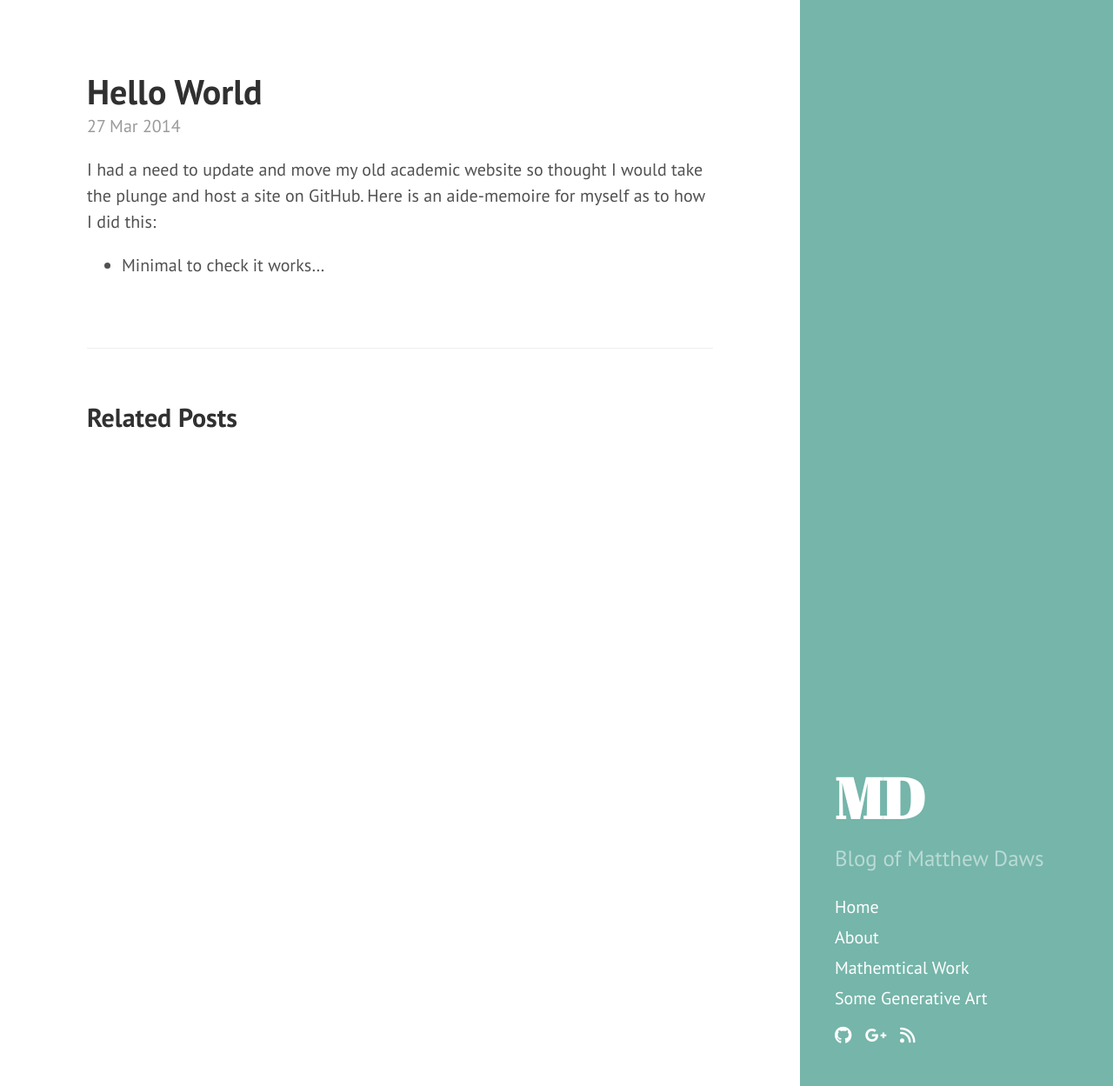
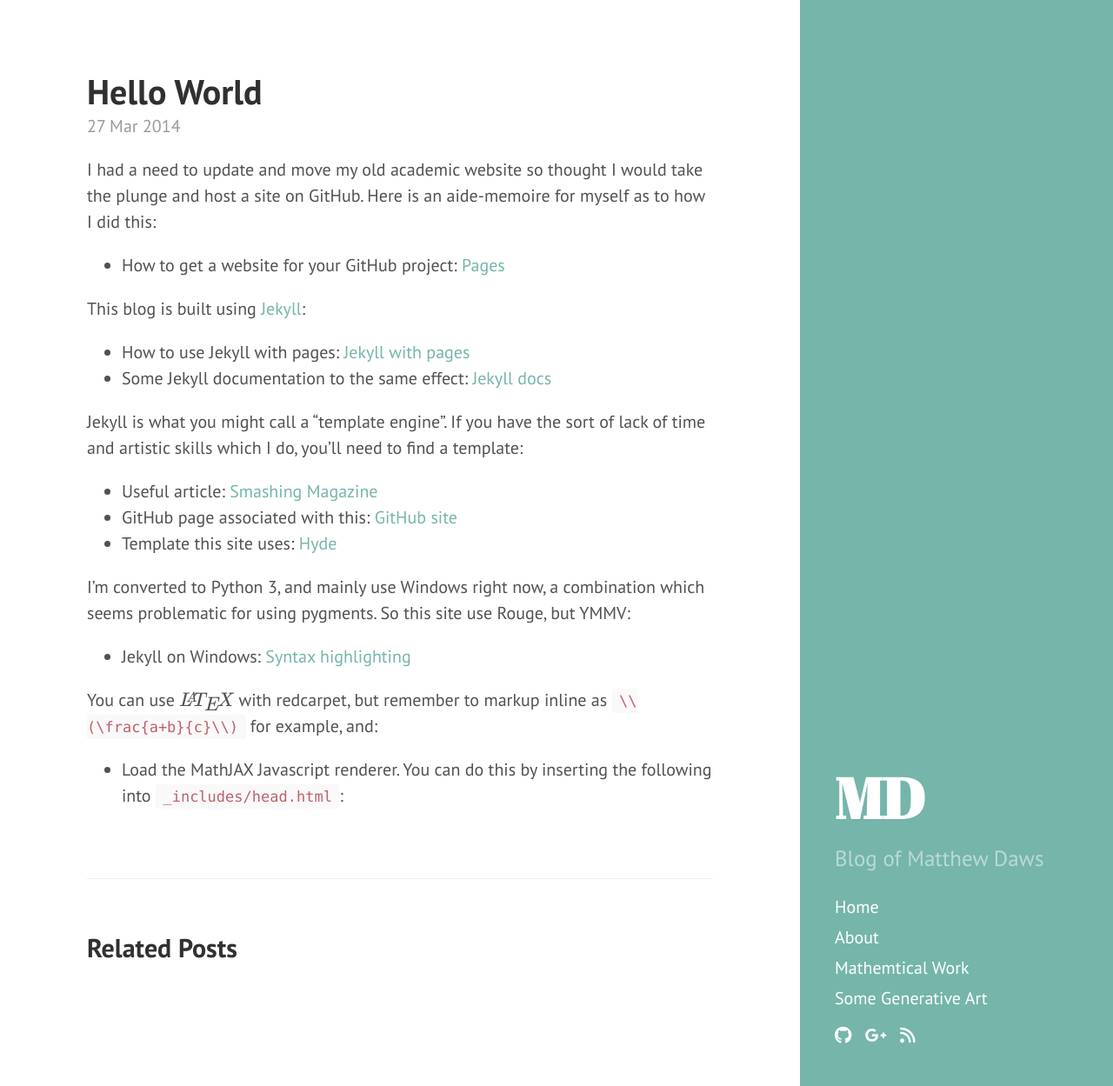
Before and after one commit to MatthewDaws/MatthewDaws.github.io, a Jekyll site: the page built from _posts/2014-03-27-hello-world.md, in a window 1280 px wide and 1249 px high. Shown: the whole window at 87% size. Built offline with Jekyll 4.4.1, drawn with Linux system fonts in a browser that asks for light colours; nearby versions of some CDN libraries; library files that are not in the unit come from our copies; formulas are drawn with MathJax 3.

Commit message:
Backtracking
Have it working, so can we break it again?

```diff
--- a/_config.yml
+++ b/_config.yml
@@ -4,12 +4,12 @@ lsi: false
 
 # Dependencies
 #markdown:         redcarpet
-#markdown: kramdown
+markdown:          kramdown
 #highlighter:      pygments
 #highlighter:      rouge
 
-#kramdown:
-#  input: GFM
+kramdown:
+  input: GFM
 
 # Permalinks
 #permalink:        pretty
--- a/_posts/2014-03-27-hello-world.md
+++ b/_posts/2014-03-27-hello-world.md
@@ -5,4 +5,24 @@ title: Hello World
 
 I had a need to update and move my old academic website so thought I would take the plunge and host a site on GitHub.  Here is an aide-memoire for myself as to how I did this:
 
-* Minimal to check it works...
+* How to get a website for your GitHub project: [Pages](https://pages.github.com/)
+
+This blog is built using [Jekyll]():
+
+* How to use Jekyll with pages: [Jekyll with pages](https://help.github.com/articles/using-jekyll-with-pages/)
+* Some Jekyll documentation to the same effect: [Jekyll docs](http://jekyllrb.com/docs/github-pages/)
+
+Jekyll is what you might call a "template engine".  If you have the sort of lack of time and
+artistic skills which I do, you'll need to find a template:
+
+* Useful article: [Smashing Magazine](http://www.smashingmagazine.com/2014/08/01/build-blog-jekyll-github-pages/)
+* GitHub page associated with this: [GitHub site](https://github.com/barryclark/jekyll-now)
+* Template this site uses: [Hyde](https://github.com/poole/hyde)
+
+I'm converted to Python 3, and mainly use Windows right now, a combination which seems problematic for using pygments.  So this site use Rouge, but YMMV:
+
+* Jekyll on Windows: [Syntax highlighting](https://github.com/juthilo/run-jekyll-on-windows/blob/gh-pages/3-syntax-highlighting.md)
+
+You can use \\(\LaTeX \\) with redcarpet, but remember to markup inline as `\\(\frac{a+b}{c}\\)` for example, and:
+
+* Load the MathJAX Javascript renderer.  You can do this by inserting the following into `_includes/head.html`:
```
